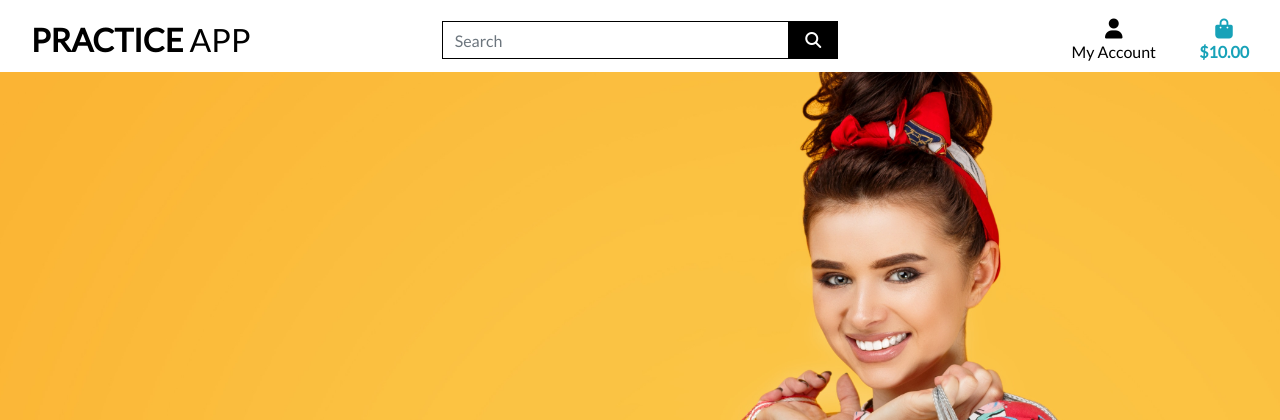
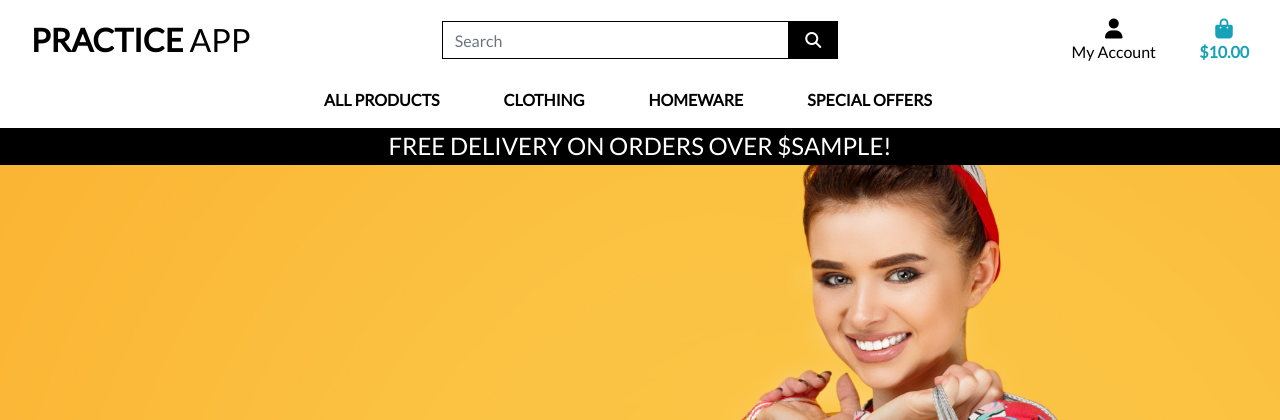
Before and after one commit to fdeboo/projectpractice, a Django app: template templates/base.html in a window 1280 px wide. Shown: the top 420 px of the page. Run offline with Django 3.2, Linux system fonts and the light colour scheme; the template is opened without the code that fills it: most values are stand-ins (such as "Sample title", 1, 10 or a date in 2020); some libraries are stand-ins or nearby versions.

Commit message:
added global header and navbar

```diff
--- a/practiceapp/settings.py
+++ b/practiceapp/settings.py
@@ -147,8 +147,9 @@ USE_TZ = True
 # Static files (CSS, JavaScript, Images)
 # https://docs.djangoproject.com/en/3.1/howto/static-files/
 
-STATIC_URL = '/static/'
-STATICFILES_DIRS = (os.path.join(BASE_DIR, 'static'),)
+STATIC_URL = '/static/' # the prefix that django uses as a keyword for searching for static files
+STATICFILES_DIRS = (os.path.join(BASE_DIR, 'static'),) # tells django where to find any static files that exist outside an app directory
+""" STATIC_ROOT = # location where all static files are collected together (when collectstatic is run) """
 
 MEDIA_URL = '/media/'
 MEDIA_ROOT = os.path.join(BASE_DIR, 'media')
--- a/static/css/base.css
+++ b/static/css/base.css
@@ -58,6 +58,10 @@ body {
     border: 1px solid black !important;
 }
 
+.bg-black {
+    background: #000 !important;
+}
+
 /* ------------------------------ Media Queries */
 
 /* Slightly larger container on xl screens */
--- a/templates/base.html
+++ b/templates/base.html
@@ -83,11 +83,11 @@
                   {% if request.user.is_superuser %}
                     <a href="" class="dropdown-item">Product Management</a>
                   {% endif %}
-                  <a href="" class="dropdown-item">My Profile</a>
-                  <a href="{% url 'account_logout' %}" class="dropdown-item">Logout</a>
+                    <a href="" class="dropdown-item">My Profile</a>
+                    <a href="{% url 'account_logout' %}" class="dropdown-item">Logout</a>
                   {% else %}
-                  <a href="{% url 'account_signup' %}" class="dropdown-item">Register</a>
-                  <a href="{% url 'account_login' %}" class="dropdown-item">Login</a>
+                    <a href="{% url 'account_signup' %}" class="dropdown-item">Register</a>
+                    <a href="{% url 'account_login' %}" class="dropdown-item">Login</a>
                 {% endif %}
               </div>
             </li>
@@ -106,6 +106,20 @@
               </a>
             </li>
           </ul>
+        </div>
+      </div>
+      <div class="row bg-white">
+        <nav class="navbar navbar-expand-lg navbar-light w-100">
+          <button class="navbar-toggler" type="button" data-toggle="collapse" data-target="#main-nav" aria-controls="main-nav">
+            <span class="navbar-toggler-icon"></span>
+          </button>
+          {% include 'includes/mobile-top-header.html' %}
+          {% include 'includes/main-nav.html' %}
+        </nav>
+      </div>
+      <div id="delivery-banner" class="row text-center">
+        <div class="col bg-black text-white">
+          <h4 class="logo-font my-1">Free delivery on orders over ${{ free_shipping_threshold }}!</h4>
         </div>
       </div>
     </header>
--- /dev/null
+++ b/templates/includes/main-nav.html
@@ -0,0 +1,50 @@
+<div class="collapse navbar-collapse" id="main-nav">
+    <ul class="navbar-nav w-auto mx-auto">
+        <li class="nav-item dropdown">
+            <a href="#" class="logo-font font-weight-bold nav-link text-black mr-5" id="all-products-link" data-toggle="dropdown" aria-haspopup="true" aria-expanded="false">
+                All Products
+            </a>
+            <div class="dropdown-menu border-0" aria-labelledby="all-products-link">
+                <a href="" class="dropdown-item">By Price</a>
+                <a href="" class="dropdown-item">By Rating</a>
+                <a href="" class="dropdown-item">By Category</a>
+                <a href="" class="dropdown-item">All Products</a>
+            </div>
+        </li>
+
+        <li class="nav-item dropdown">
+            <a href="#" class="logo-font font-weight-bold nav-link text-black mr-5" id="clothing-link" data-toggle="dropdown" aria-haspopup="true" aria-expanded="false">
+                Clothing
+            </a>
+            <div class="dropdown-menu border-0" aria-labelledby="all-products-link">
+                <a href="" class="dropdown-item">Activewear &amp; Essentials</a>
+                <a href="" class="dropdown-item">Jeans</a>
+                <a href="" class="dropdown-item">Shirts</a>
+                <a href="" class="dropdown-item">All Clothing</a>
+            </div>
+        </li>
+
+        <li class="nav-item dropdown">
+            <a href="#" class="logo-font font-weight-bold nav-link text-black mr-5" id="homeware-link" data-toggle="dropdown" aria-haspopup="true" aria-expanded="false">
+                Homeware
+            </a>
+            <div class="dropdown-menu border-0" aria-labelledby="all-products-link">
+                <a href="" class="dropdown-item">Bed &amp; Bath</a>
+                <a href="" class="dropdown-item">Kitchen &amp; Dining</a>
+                <a href="" class="dropdown-item">All Homeware</a>
+            </div>
+        </li>
+
+        <li class="nav-item dropdown">
+            <a href="#" class="logo-font font-weight-bold nav-link text-black mr-5" id="specials-link" data-toggle="dropdown" aria-haspopup="true" aria-expanded="false">
+                Special Offers
+            </a>
+            <div class="dropdown-menu border-0" aria-labelledby="all-products-link">
+                <a href="" class="dropdown-item">New Arrivals</a>
+                <a href="" class="dropdown-item">Deals</a>
+                <a href="" class="dropdown-item">Clearance</a>
+                <a href="" class="dropdown-item">All Specials</a>
+            </div>
+        </li>
+    </ul>
+</div>
--- /dev/null
+++ b/templates/includes/mobile-top-header.html
@@ -0,0 +1,56 @@
+<li class="list-inline-item">
+    <a href="#" class="text-black nav-link d-block d-lg-none" id="mobile-search" data-toggle="dropdown" aria-haspopup="true" aria-expanded="false">
+        <div class="text-center">
+            <div><i class="fas fa-search fa-lg"></i></div>
+            <p class="my-0">Search</p>
+        </div>
+    </a>
+    <div class="dropdown-menu border-0 w-100 p-3 rounded-0 my-0" aria-labelledby="mobile-search">
+        <form class="form" action="" method="GET">
+            <div class="input-group w-100">
+                <input type="text" class="form-control border border-black rounded-0" name="q" placeholder="Search our site" />
+                <div class="input-group-append">
+                    <button class="form-control btn btn-black border border-black rounded-0" type="submit">
+                        <span class="icon">
+                            <i class="fas fa-search"></i>
+                        </span>
+                    </button>
+                </div>
+            </div>
+        </form>
+    </div>
+</li>
+<li class="list-inline-item dropdown">
+    <a href="#" class="text-black nav-link d-block d-lg-none" id="user-options" data-toggle="dropdown" aria-haspopup="true" aria-expanded="false">
+        <div class="text-center">
+            <div><i class="fas fa-user fa-lg"></i></div>
+            <p class="my-0">My Account</p>
+        </div>
+    </a>
+    <div class="dropdown-menu border-0" aria-labelledby="user-options">
+        {% if request.user.is_authenticated %}
+            {% if request.user.is_superuser %}
+                <a href="" class="dropdown-item">Product Management</a>
+            {% endif %}
+            <a href="#" class="dropdown-item">My Profile</a>
+            <a href="{% url 'account_logout' %}" class="dropdown-item">Logout</a>
+        {% else %}
+            <a href="{% url 'account_signup' %}" class="dropdown-item">Register</a>
+            <a href="{% url 'account_login' %}" class="dropdown-item">Login</a>
+        {% endif %}
+    </div>
+</li>
+<li class="list-inline-item">
+    <a href="" class="{% if grand_total %}text-primary font-weight-bold {% else %}text-black{% endif %} nav-link d-block d-lg-none">
+        <div class="text-center">
+            <div><i class="fas fa-shopping-bag fa-lg"></i></div>
+            <p class="my-0">
+                {% if grand_total %}
+                    ${{ grand_total|floatformat:2 }}
+                {% else %}
+                    $0.00
+                {% endif %}
+            </p>
+        </div>
+    </a>
+</li>
```
